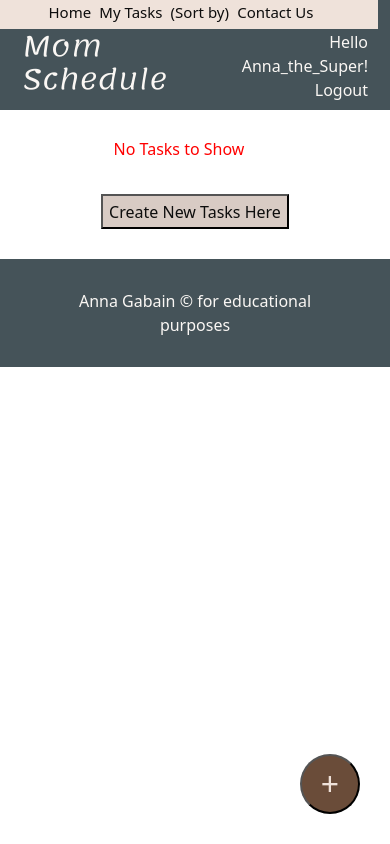
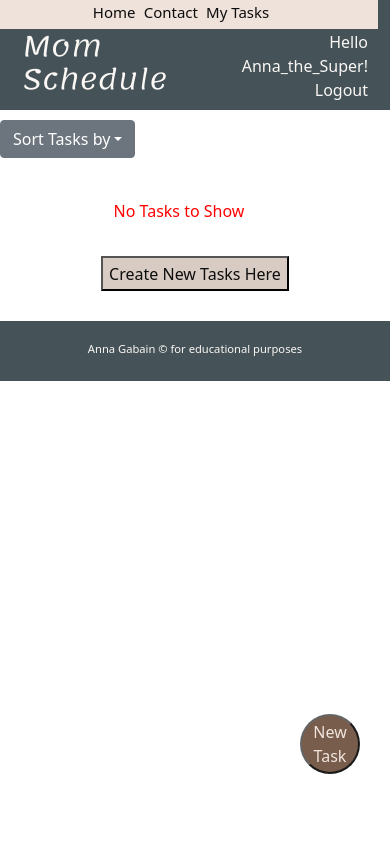
Before and after one commit to annagabain/Mom-Schedule, a Django app: page /all_tasks in a window 390 px wide. Run offline with Django 3.2, Linux system fonts and the light colour scheme; a user stored in the database is signed in; data comes from the database, SQL or seed files in the repository.

Commit message:
Prepare the Sort by dropdown button

```diff
--- a/static/css/responsive.css
+++ b/static/css/responsive.css
@@ -55,12 +55,13 @@ Class prefix | Size     | Container (max-width) |
         border-radius: 50%;
         background: #6A4C39;
         color: #efe2da;
-        opacity: 10;
+        opacity: 0.9;
         position: fixed;
         bottom: 30px;
         right: 30px;
-        font-weight: 400;
-        font-size: 2rem;
+        /* font-weight: 400;
+        font-size: 2rem; */
+        /* z-index: 2; */
     }
 
     #new-task-sidebar {
@@ -73,4 +74,10 @@ Class prefix | Size     | Container (max-width) |
         padding-top: 120px;
 
     }
+
+    footer {
+        position: absolute;
+        /* z-index: 1; */
+    }
+
 }
--- a/static/css/style.css
+++ b/static/css/style.css
@@ -21,9 +21,16 @@
     header,
     footer {
         padding: 30px 50px;
-        /* margin-bottom: 30px; */
         color: #FAF7F4;
         background: #455359;
+    }
+
+    footer {
+        font-size: 0.7rem;
+        position: sticky;
+        height: 60px;
+        padding: 20px;
+        width: 100%;
     }
 
     h1 {
@@ -85,6 +92,9 @@
         border-radius: 50%;
         background: #6A4C39;
         color: #efe2da;
+        font-size: 1rem;
+        /* padding: -30px; */
+        margin-bottom: 40px;
     }
 
     /* sidebar end */
--- a/templates/all_tasks.html
+++ b/templates/all_tasks.html
@@ -1,6 +1,15 @@
 {% extends "base.html" %}
 {% block content %}
-
+<div class="dropdown">
+    <a class="btn btn-secondary dropdown-toggle" href="/" role="button" id="dropdownMenuLink"
+        data-bs-toggle="dropdown" aria-expanded="false">Sort Tasks by</a>
+    <ul class="dropdown-menu" aria-labelledby="dropdownMenuLink">
+        <li><a class="dropdown-item" href="#">(Completed Tasks)</a></li>
+        <li><a class="dropdown-item" href="#">(Date)</a></li>
+        <li><a class="dropdown-item" href="#">(Category)</a></li>
+    </ul>
+</div>
+<br>
 <div id="card-parent" class="col">
     {% for mom_task in mom_task_list %}
     <div class="row">
--- a/templates/base.html
+++ b/templates/base.html
@@ -12,7 +12,8 @@
     <link rel="stylesheet" type="text/css" href="{% static 'css/style.css' %}">
     <link rel="stylesheet" type="text/css" href="{% static 'css/responsive.css' %}">
     <!--Bootstrap CSS-->
-    <link href="https://cdn.jsdelivr.net/npm/bootstrap@5.0.2/dist/css/bootstrap.min.css" rel="stylesheet" integrity="sha384-EVSTQN3/azprG1Anm3QDgpJLIm9Nao0Yz1ztcQTwFspd3yD65VohhpuuCOmLASjC" crossorigin="anonymous">
+    <link href="https://cdn.jsdelivr.net/npm/bootstrap@5.0.2/dist/css/bootstrap.min.css" rel="stylesheet"
+        integrity="sha384-EVSTQN3/azprG1Anm3QDgpJLIm9Nao0Yz1ztcQTwFspd3yD65VohhpuuCOmLASjC" crossorigin="anonymous">
 
 </head>
 
@@ -21,17 +22,19 @@
         <div class="container-fluid">
             <div class="row">
                 <div class="col-lg-10 col-md-10 col-sm-10 col-6">
-                    <a href="/"><h1>Mom Schedule</h1></a>
+                    <a href="/">
+                        <h1>Mom Schedule</h1>
+                    </a>
                 </div>
                 <div class="login-greeting col-lg-2 col-md-2  col-sm-2 col-6">
-                        <!-- log in or logout based on authentication status -->
-                        {% if user.is_authenticated %}
-                        <a  href="#">Hello {{user.username}}!</a>
-                        <br>
-                        <a  href="/logout">Logout</a>
-                        {% else %}
-                        <a  href="/login">Login</a>
-                        {% endif %}
+                    <!-- log in or logout based on authentication status -->
+                    {% if user.is_authenticated %}
+                    <a href="#">Hello {{user.username}}!</a>
+                    <br>
+                    <a href="/logout">Logout</a>
+                    {% else %}
+                    <a href="/login">Login</a>
+                    {% endif %}
 
                 </div>
             </div>
@@ -45,11 +48,21 @@
                 <div class="sidebar col-lg-2 col-md-12  col-sm-12 col-12">
                     <!-- put sidebar here -->
                     <a href="/">Home</a>
+                    <a href="/contact">Contact</a>
                     <a href="/all_tasks">My Tasks</a>
-                    <a href="/">(Sort by)</a>
-                    <a href="/contact">Contact Us</a>
-                    <a href="/new_task" id="new-task-sidebar">New Task</a>
-                    <a href="/new_task"><button id="round-button">&plus;</button></a>
+                    <!-- <span class="dropdown">
+                        <a class="dropdown-toggle" href="/" role="button" id="dropdownMenuLink"
+                            data-bs-toggle="dropdown" aria-expanded="false">- Sort by</a>
+                        <ul class="dropdown-menu" aria-labelledby="dropdownMenuLink">
+                            <li><a class="dropdown-item" href="#">(Completed Tasks)</a></li>
+                            <li><a class="dropdown-item" href="#">(Date)</a></li>
+                            <li><a class="dropdown-item" href="#">(Category)</a></li>
+                        </ul>
+                    </span> -->
+                    <!-- <a href="/new_task" id="new-task-sidebar">New Task</a> -->
+                    <!-- <a href="/new_task"><button id="round-button">&plus;</button></a> -->
+                    <a href="/new_task"><button id="round-button">New Task</button></a>
+
                 </div>
                 <div class="main-content col-lg-10 col-md-12 col-sm-12 col-12">
                     <!-- put main content here -->
@@ -77,7 +90,9 @@
     <footer class="center">
         Anna Gabain &#169; for educational purposes
     </footer>
-    <script src="https://cdn.jsdelivr.net/npm/bootstrap@5.0.2/dist/js/bootstrap.bundle.min.js" integrity="sha384-MrcW6ZMFYlzcLA8Nl+NtUVF0sA7MsXsP1UyJoMp4YLEuNSfAP+JcXn/tWtIaxVXM" crossorigin="anonymous"></script>
+    <script src="https://cdn.jsdelivr.net/npm/bootstrap@5.0.2/dist/js/bootstrap.bundle.min.js"
+        integrity="sha384-MrcW6ZMFYlzcLA8Nl+NtUVF0sA7MsXsP1UyJoMp4YLEuNSfAP+JcXn/tWtIaxVXM" crossorigin="anonymous">
+    </script>
 
     <!-- <script src="https://cdn.jsdelivr.net/npm/jquery@3.5.1/dist/jquery.slim.min.js"
         integrity="sha384-DfXdz2htPH0lsSSs5nCTpuj/zy4C+OGpamoFVy38MVBnE+IbbVYUew+OrCXaRkfj" crossorigin="anonymous">
```
